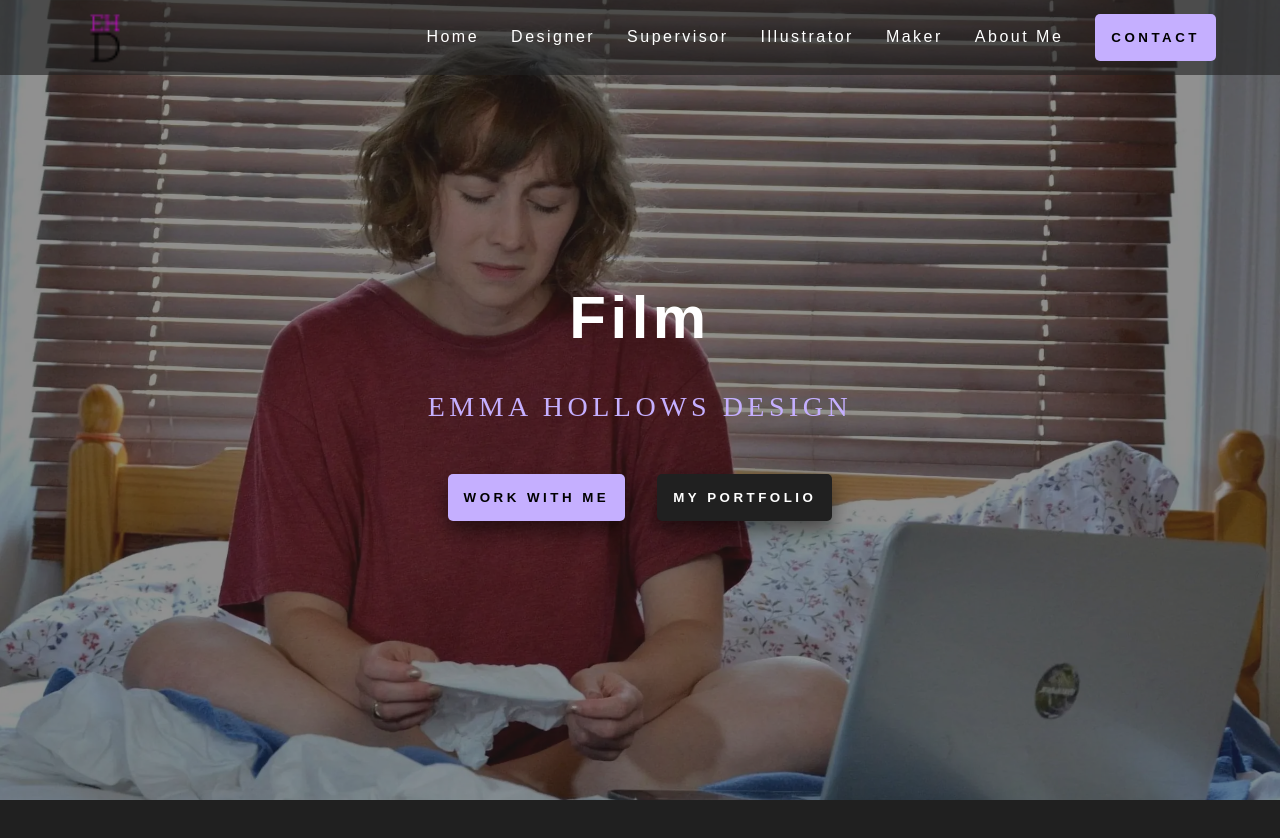
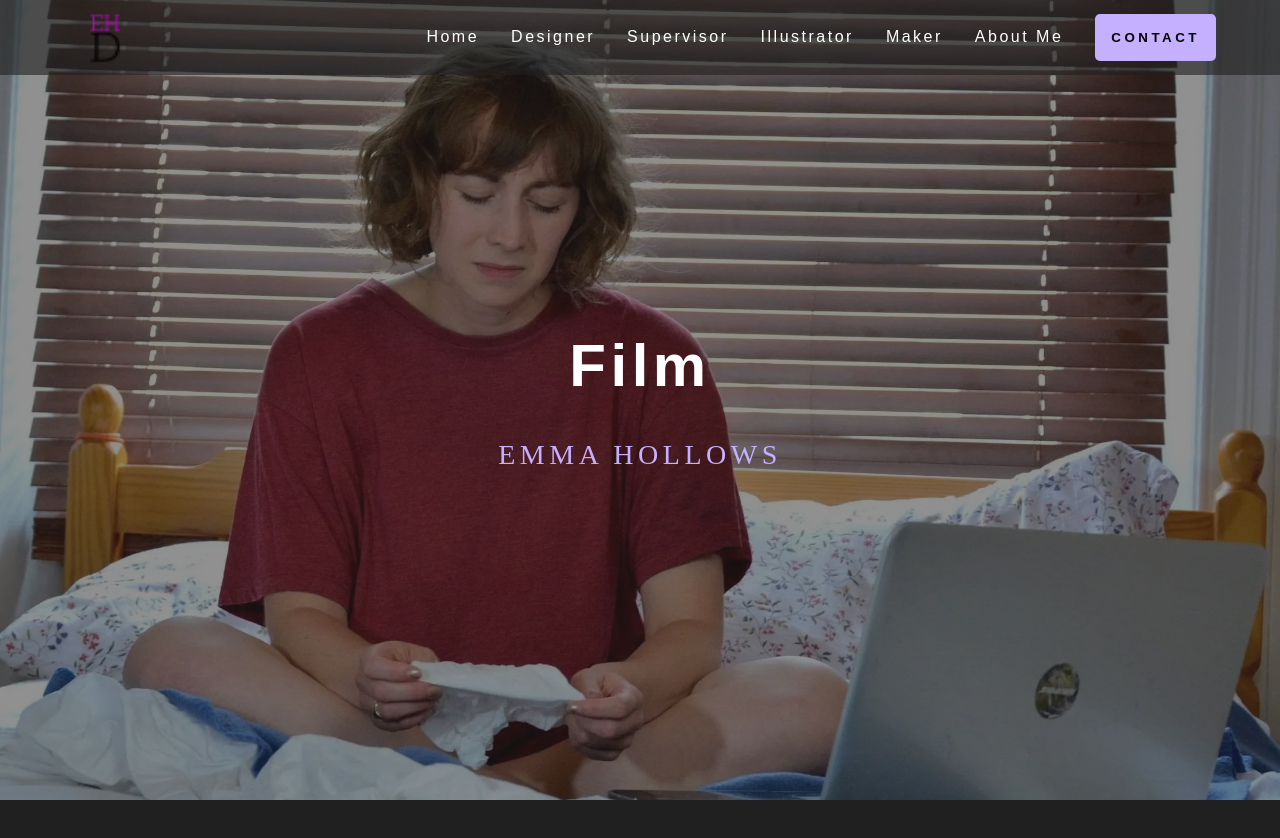
Before and after one commit to curveservices/emma-hollows-design, a React (Vite) app: page /film in a window 1280 px wide. Shown: the top 838 px of the page. Built offline with nearby package versions, Linux system fonts and the light colour scheme; no server answers; the database is empty.

Commit message:
Refactor Film page: update subtitle and remove unnecessary buttons

```diff
--- a/src/pages/film/index.jsx
+++ b/src/pages/film/index.jsx
@@ -23,20 +23,7 @@ const Film = () => {
               />
               <div className="text-box">
                   <h1 className="main-title">Film</h1>
-                  <div className="subtitle">Emma Hollows Design</div>
-                  <div className="btn-container">
-                    <Button
-                        text="work with me"
-                        link="/contact"
-                        background="var(--secondary)"
-                        color="#000"
-                    />
-                    <Button
-                        text="My Portfolio"
-                        link="/portfolio"
-                        color="#fff"
-                    />
-                  </div>
+                  <div className="subtitle">Emma Hollows</div>
               </div>
           </section>
           <section className={`second-section ${second ? 'anim' : 'none'}`}>
```
